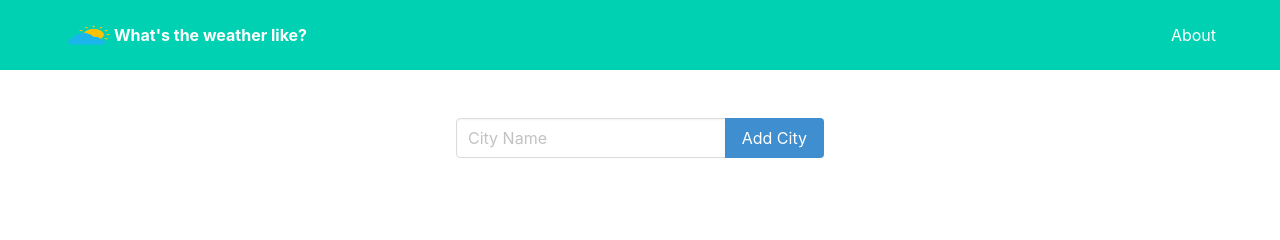
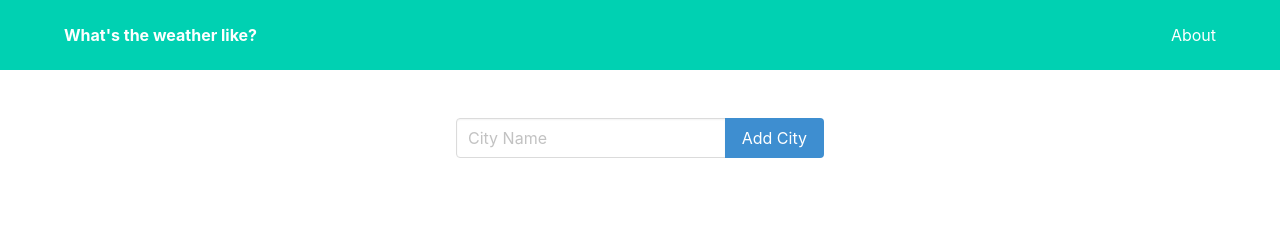
Before and after one commit to Bharani119/flask-weather-app, a Flask app: page / in a window 1280 px wide. Shown: the top 240 px of the page. Run offline with Flask 2, Linux system fonts and the light colour scheme; data comes from the database, SQL or seed files in the repository; data that the repository does not hold is empty; some libraries are stand-ins or nearby versions.

Commit message:
3 commit without img

```diff
--- a/templates/about.html
+++ b/templates/about.html
@@ -14,7 +14,7 @@
       <div class="container">
         <div class="navbar-brand">
           <a class="navbar-item" href="{{ url_for('index') }}" style="font-weight:bold;">
-          <img src="weather02-512.webp" alt="weatherimg" width="50" height="60">
+          <!-- <img src="weather02-512.webp" alt="weatherimg" width="50" height="60"> -->
           What's the weather like?
           </a>
           <span class="navbar-burger burger is-active" data-target="navMenu">
--- a/templates/weather.html
+++ b/templates/weather.html
@@ -14,7 +14,7 @@
       <div class="container">
         <div class="navbar-brand">
           <a class="navbar-item" href="#" style="font-weight:bold;">
-          <img src="weather02-512.webp" alt="weatherimg" width="50" height="60">
+          <!-- <img src="weather02-512.webp" alt="weatherimg" width="50" height="60"> -->
           What's the weather like?
           </a>
           <span class="navbar-burger burger is-active" data-target="navMenu">
```
Also changed, not shown: templates/weather02-512.webp (deleted).
